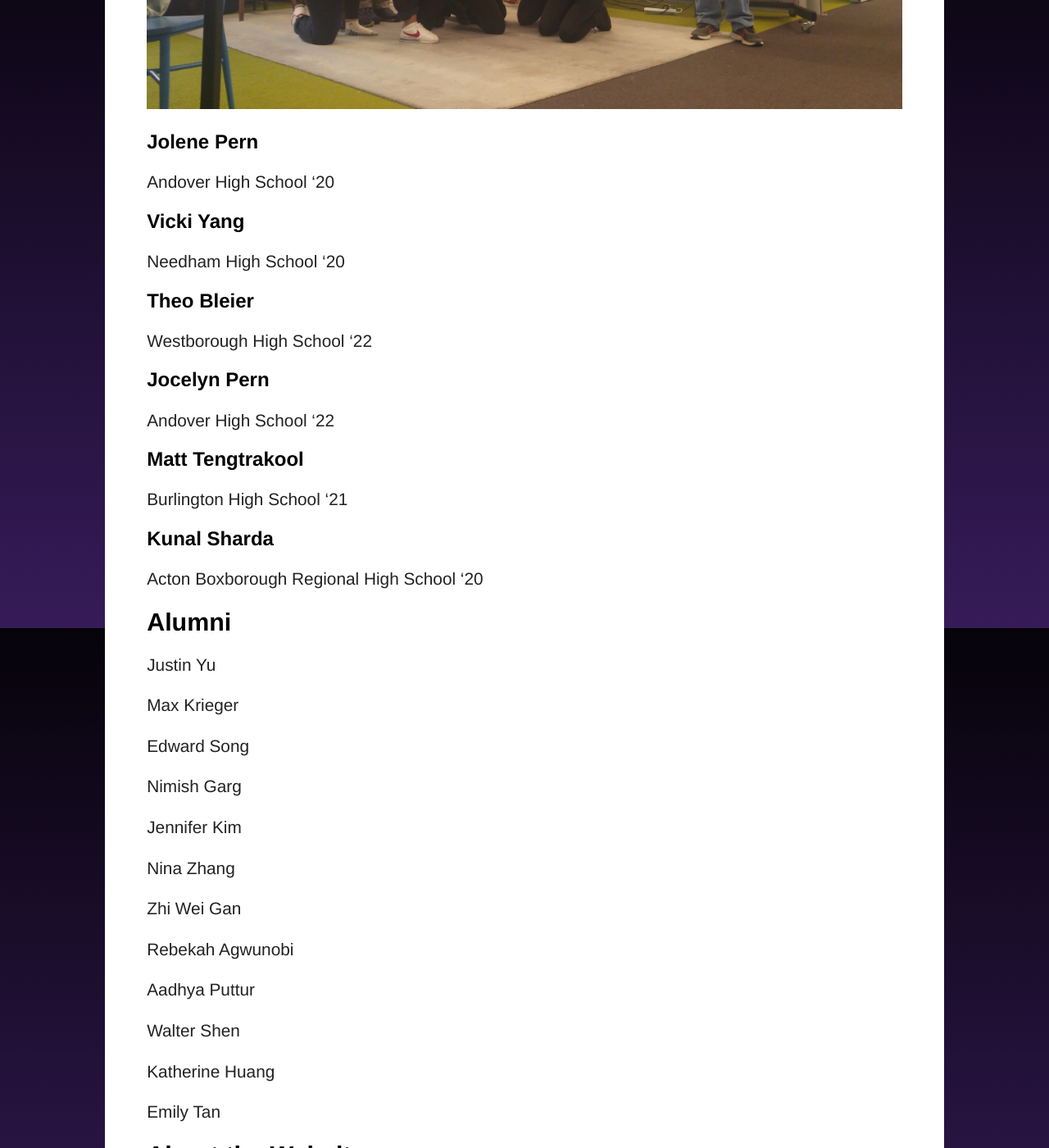
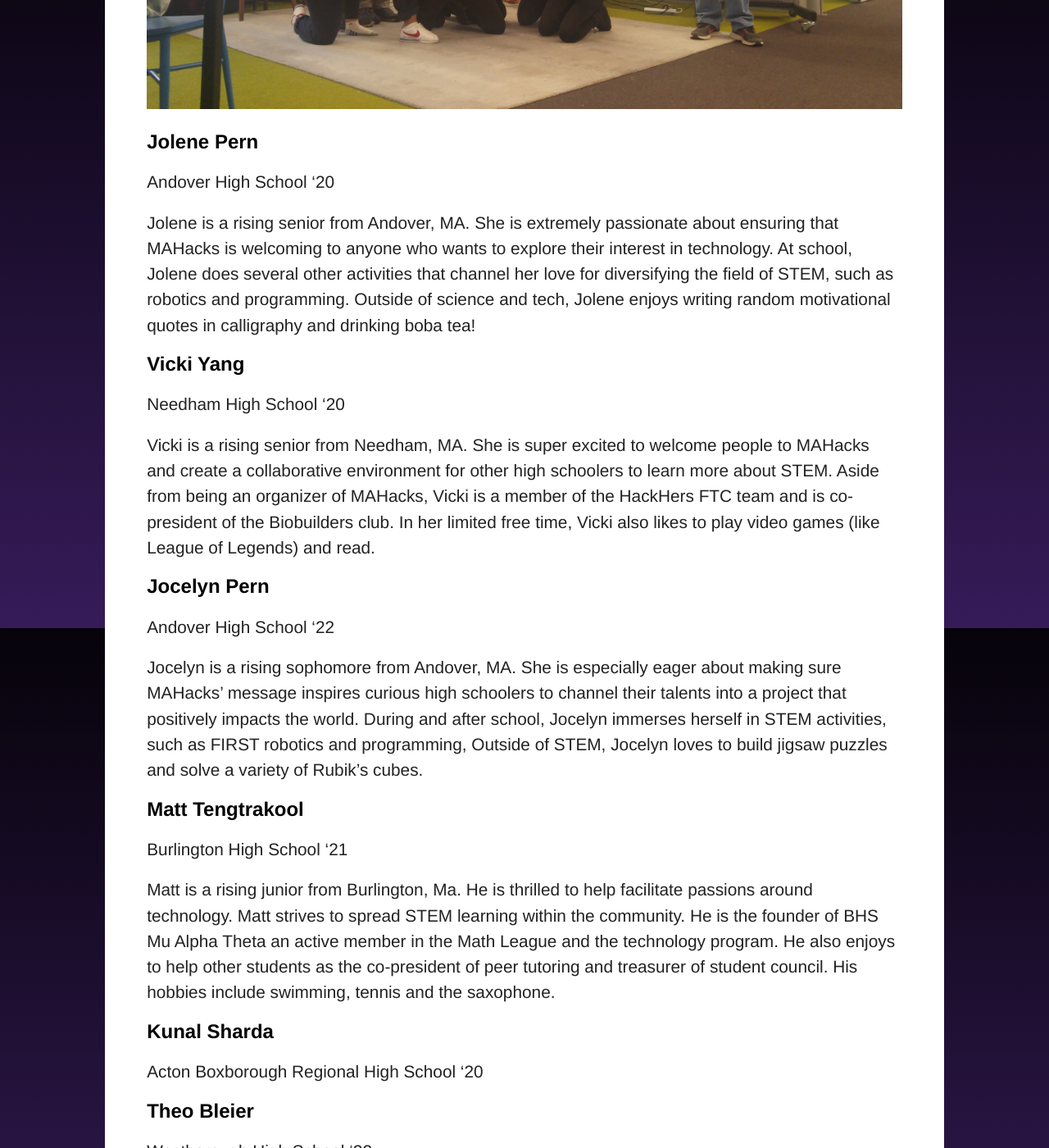
Before and after one commit to mahacks/old-website, a Jekyll site: the page built from about.md, in a window 1280 px wide and 1400 px high, scrolled down 1034 px. Shown: the whole window at 82% size. Built offline with Jekyll 4.4.1, drawn with Linux system fonts in a browser that asks for light colours; some web fonts are replaced.

Commit message:
updated about and sponsorship prospectus link

```diff
--- a/about.md
+++ b/about.md
@@ -18,29 +18,38 @@ Most hackathons are for college students or professionals. MAHacks strives to ex
 
 Andover High School ‘20
 
+Jolene is a rising senior from Andover, MA. She is extremely passionate about ensuring that MAHacks is welcoming to anyone who wants to explore their interest in technology. At school, Jolene does several other activities that channel her love for diversifying the field of STEM, such as robotics and programming. Outside of science and tech, Jolene enjoys writing random motivational quotes in calligraphy and drinking boba tea!
+
 
 ### Vicki Yang
+
 Needham High School ‘20
 
-
-### Theo Bleier
-
-Westborough High School '22
+Vicki is a rising senior from Needham, MA. She is super excited to welcome people to MAHacks and create a collaborative environment for other high schoolers to learn more about STEM. Aside from being an organizer of MAHacks, Vicki is a member of the HackHers FTC team and is co-president of the Biobuilders club. In her limited free time, Vicki also likes to play video games (like League of Legends) and read.
 
 
 ### Jocelyn Pern
 
 Andover High School '22
 
+Jocelyn is a rising sophomore from Andover, MA. She is especially eager about making sure MAHacks’ message inspires curious high schoolers to channel their talents into a project that positively impacts the world. During and after school, Jocelyn immerses herself in STEM activities, such as FIRST robotics and programming, Outside of STEM, Jocelyn loves to build jigsaw puzzles and solve a variety of Rubik’s cubes.
+
 
 ### Matt Tengtrakool
 
 Burlington High School '21
 
+Matt is a rising junior from Burlington, Ma.  He is thrilled to help facilitate passions around technology.  Matt strives to spread STEM learning within the community.  He is the founder of BHS Mu Alpha Theta an active member in the Math League and the technology program.   He also enjoys to help other students as the co-president of peer tutoring and treasurer of student council.  His hobbies include swimming, tennis and the saxophone.
+
 
 ### Kunal Sharda
 
 Acton Boxborough Regional High School ‘20
+
+
+### Theo Bleier
+
+Westborough High School '22
 
 
 ## Alumni
--- a/sponsor.html
+++ b/sponsor.html
@@ -1,4 +1,4 @@
 ---
 title: Sponsor
 ---
-{% include redirect.html url="https://drive.google.com/file/d/13Nd-FYWWinblwPkyqhtIyUs2-tmNR3ml/view?usp=sharing" message="Please click here to see the MAHacks Sponsorship Prospectus if the redirect is not working." %}
+{% include redirect.html url="https://drive.google.com/file/d/14iZpbHOmiaIeJpODtoDUjlwp0OvsCDSE/view" message="Please click here to see the MAHacks Sponsorship Prospectus if the redirect is not working." %}
```
